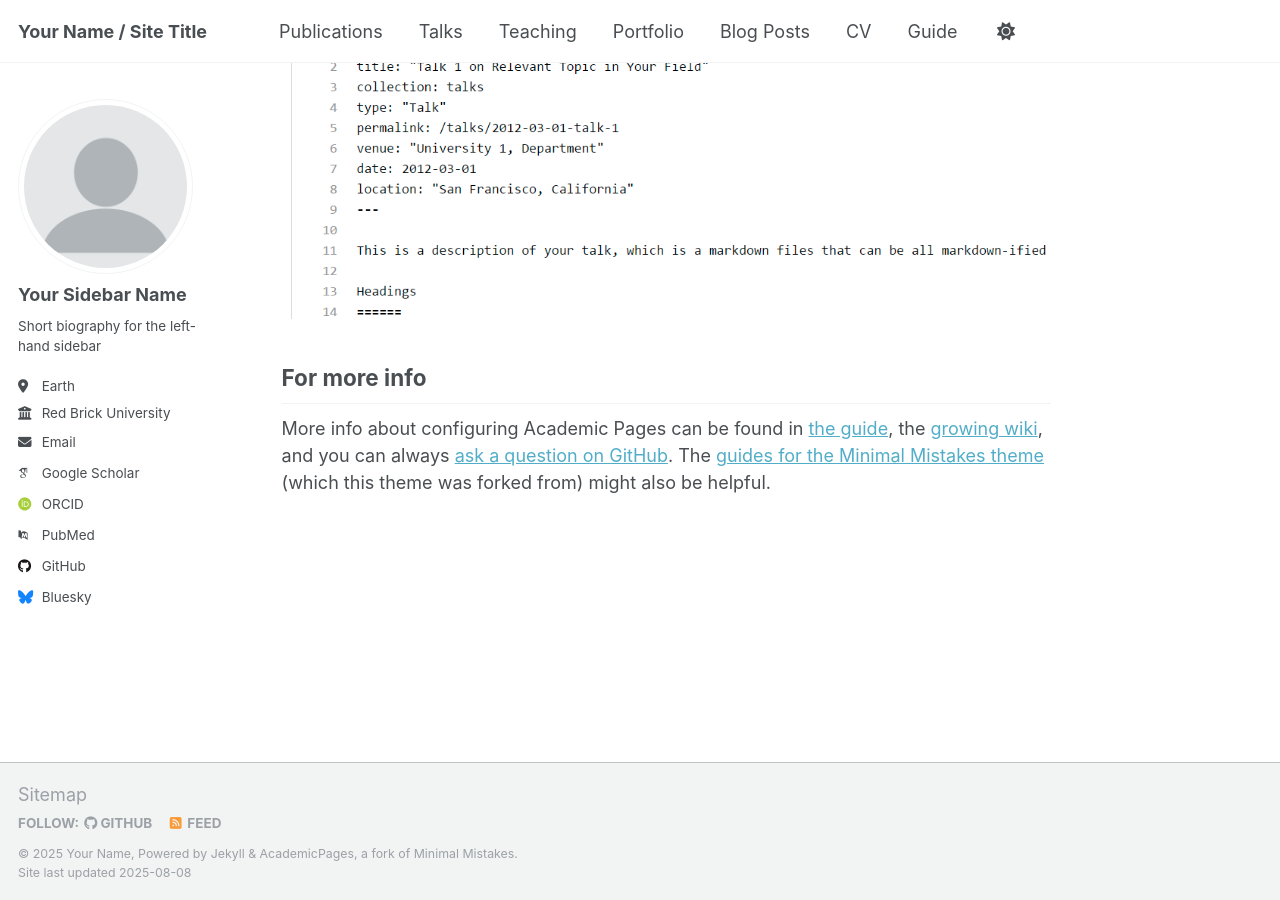
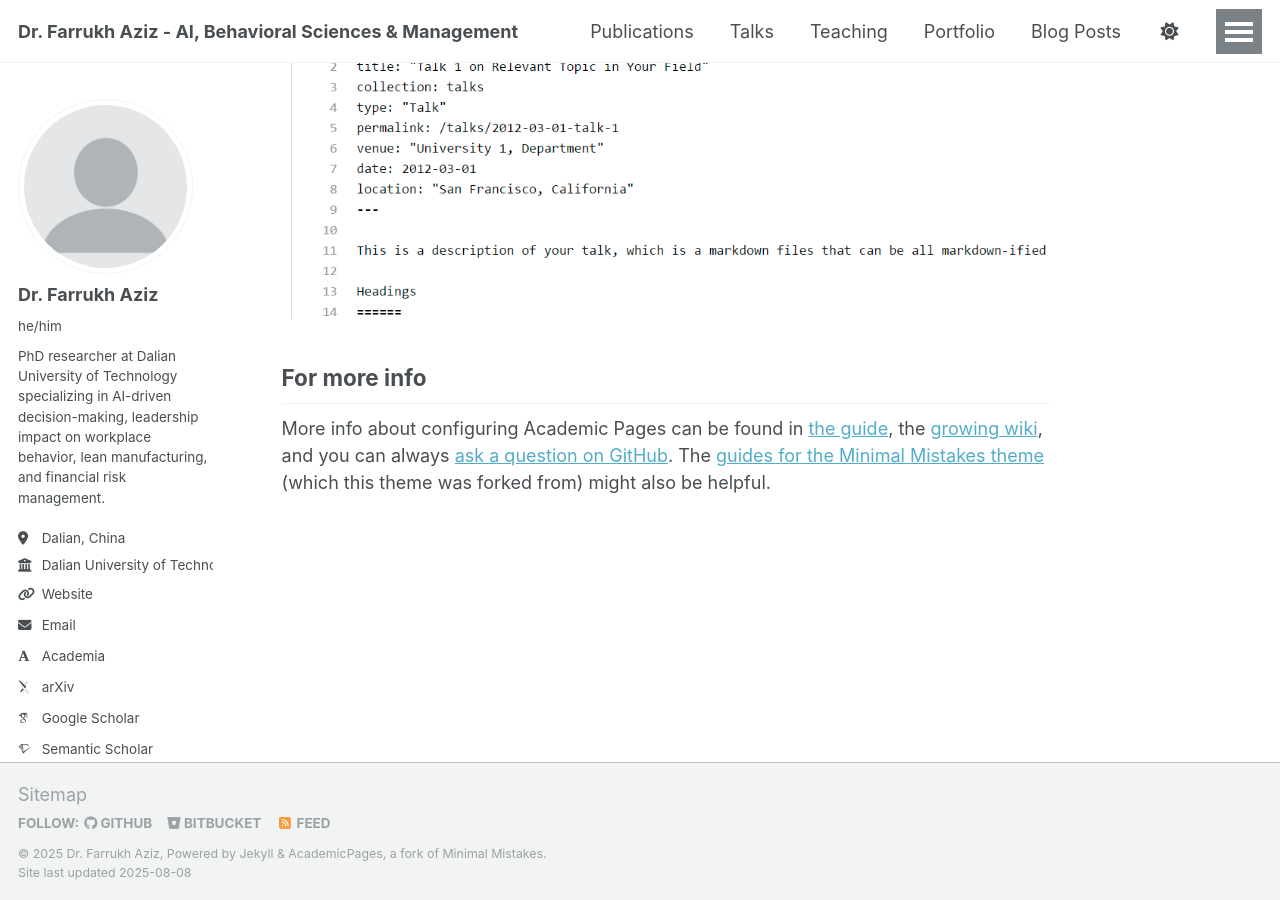
Before and after one commit to engrfarrukhaziz/engrfarrukhaziz.github.io, a Jekyll site: the page built from _pages/about.md, in a window 1280 px wide and 900 px high, scrolled down 2880 px. Built offline with Jekyll 4.4.1, drawn with Linux system fonts in a browser that asks for light colours; some web fonts are replaced; a script that is not in the unit is left out; part of the change alters nothing that is shown.

Commit message:
Update _config.yml

```diff
--- a/_config.yml
+++ b/_config.yml
@@ -1,84 +1,73 @@
-# Welcome to Jekyll!
-#
-# This config file is meant for settings that affect your entire site, values
-# which you are expected to set up once and rarely need to edit after that.
-# For technical reasons, this file is *NOT* reloaded automatically when you use
-# `jekyll serve -l -H localhost`. If you change this file, please restart the
-# server process.
-
 # Basic Site Settings
 locale                   : "en-US"
 site_theme               : "default"
-title                    : "Your Name / Site Title"
+title                    : "Dr. Farrukh Aziz - AI, Behavioral Sciences & Management"
 title_separator          : "-"
-name                     : &name "Your Name"
-description              : &description "personal description"
-url                      : https://academicpages.github.io # the base hostname & protocol for your site e.g. "https://[your GitHub username].github.io" or if you already have some other page hosted on Github then use "https://[your GitHub username].github.io/[Your Repo Name]"
-baseurl                  : "" # the subpath of your site, e.g. "/blog"
-repository               : "academicpages/academicpages.github.io"
+name                     : &name "Dr. Farrukh Aziz"
+description              : &description "PhD Researcher at Dalian University of Technology | AI-driven decision-making, leadership, lean manufacturing & financial risk management"
+url                      : https://engrfarrukhaziz.github.io
+baseurl                  : ""
+repository               : "engrfarrukhaziz/engrfarrukhaziz.github.io"
 
-# Site Author - The following control what appear as part of the author content on the side bar.
-#               If a field is blank the icon and link will not appear, otherwise it will be shown.
-#               Additional customization can be done by editing /_includes/author-profile.html
+# Site Author - sidebar profile info
 author:
-  # Biographic information
   avatar           : "profile.png"
-  name             : "Your Sidebar Name"
-  pronouns         : # example: "she/her"
-  bio              : "Short biography for the left-hand sidebar"
-  location         : "Earth"
-  employer         : "Red Brick University"
-  uri              : # URL
-  email            : "none@example.org"
+  name             : "Dr. Farrukh Aziz"
+  pronouns         : "he/him"
+  bio              : "PhD researcher at Dalian University of Technology specializing in AI-driven decision-making, leadership impact on workplace behavior, lean manufacturing, and financial risk management."
+  location         : "Dalian, China"
+  employer         : "Dalian University of Technology"
+  uri              : "https://engrfarrukhaziz.github.io"
+  email            : "engrfarrukhaziz@mail.dlut.edu.cn"
 
   # Academic websites
-  academia         : # URL
-  arxiv            : # URL - Update with the correct link to your profile
-  googlescholar    : "https://scholar.google.com/citations?user=PS_CX0AAAAAJ"
-  inspire-hep      : # URL
-  impactstory      : # URL
-  orcid            : "http://orcid.org/yourorcidurl"
-  semantic         : # URL
-  pubmed           : "https://www.ncbi.nlm.nih.gov/pubmed/?term=john+snow"
-  researchgate     : # URL
-  scopus           : # URL
+  academia         : ""
+  arxiv            : ""
+  googlescholar    : "https://scholar.google.com/citations?hl=en&user=ulUkkPus9M0C"
+  inspire-hep      : ""
+  impactstory      : ""
+  orcid            : "https://orcid.org/0000-0001-7088-0371"
+  semantic         : ""
+  pubmed           : ""
+  researchgate     : "https://www.researchgate.net/profile/Farrukh-Aziz-6"
+  scopus           : ""
 
   # Repositories and software development
-  bitbucket        : # Username - Update with your username on the site
-  codepen          : # Username
-  dribbble         : # Username
-  github           : "academicpages"
-  kaggle           : # Username
-  stackoverflow    : # User number or user number and name (i.e., use "1" or "1/jeff-atwood")
+  bitbucket        : ""
+  codepen          : ""
+  dribbble         : ""
+  github           : "engrfarrukhaziz"
+  kaggle           : ""
+  stackoverflow    : ""
 
   # Social media
-  artstation       : # Username
-  bluesky          : "bsky.app" # Replace this with you Bluesky username
-  facebook         : # Username
-  flickr           : # Username
-  foursquare       : # Username
-  goodreads        : # Username
-  google_plus      : # Username
-  keybase          : # Username
-  instagram        : # Username
-  lastfm           : # Username
-  linkedin         : # Username
-  mastodon         : # URL
-  medium           : # URL
-  pinterest        : # Username
-  soundcloud       : # Username
-  steam            : # Username
-  telegram         : # URL
-  tumblr           : # Username
-  twitter          : # Username for X / Twitter
-  vine             : # Username
-  weibo            : # Username
-  wikipedia        : # Username
-  xing             : # Username
-  youtube          : # Username
-  zhihu            : # Username
+  artstation       : ""
+  bluesky          : ""
+  facebook         : ""
+  flickr           : ""
+  foursquare       : ""
+  goodreads        : ""
+  google_plus      : ""
+  keybase          : ""
+  instagram        : ""
+  lastfm           : ""
+  linkedin         : ""
+  mastodon         : ""
+  medium           : ""
+  pinterest        : ""
+  soundcloud       : ""
+  steam            : ""
+  telegram         : ""
+  tumblr           : ""
+  twitter          : ""
+  vine             : ""
+  weibo            : ""
+  wikipedia        : ""
+  xing             : ""
+  youtube          : ""
+  zhihu            : ""
 
-# Publication Category - The following the list of publication categories and their headings
+# Publication Category Headings
 publication_category:
   books:
     title: 'Books'
@@ -88,25 +77,25 @@ publication_category:
     title: 'Conference Papers'
 
 # Site Settings
-teaser                   :  # filename of teaser fallback teaser image placed in /images/, .e.g. "500x300.png"
-breadcrumbs              : false # true, false (default)
+teaser                   :
+breadcrumbs              : false
 words_per_minute         : 160
 future                   : true
-read_more                : "disabled" # if enabled, adds "Read more" links to excerpts
-talkmap_link             : false      #change to true to add link to talkmap on talks page
+read_more                : "disabled"
+talkmap_link             : false
 comments:
-  provider               : # false (default), "disqus", "discourse", "facebook", "google-plus", "staticman", "custom"
+  provider               : false
   disqus:
-    shortname            :
+    shortname            : ""
   discourse:
-    server               : # https://meta.discourse.org/t/embedding-discourse-comments-via-javascript/31963 , e.g.: meta.discourse.org
+    server               : ""
   facebook:
-    appid                :
-    num_posts            : # 5 (default)
-    colorscheme          : # "light" (default), "dark"
+    appid                : ""
+    num_posts            :
+    colorscheme          : ""
 staticman:
   allowedFields          : ['name', 'email', 'url', 'message']
-  branch                 : "gh-pages" # "master", "gh-pages"
+  branch                 : "gh-pages"
   commitMessage          : "New comment."
   filename               : comment-{@timestamp}
   format                 : "yml"
@@ -119,42 +108,36 @@ staticman:
     date:
       type               : "date"
       options:
-        format           : "iso8601" # "iso8601" (default), "timestamp-seconds", "timestamp-milliseconds"
+        format           : "iso8601"
 atom_feed:
-  hide                   : false     # change to true to hide the RSS feed in the footer
-  path                   : # blank (default) uses feed.xml
+  hide                   : false
+  path                   :
 
-
-# SEO Related
+# SEO Verification
 google_site_verification :
 bing_site_verification   :
 alexa_site_verification  :
 yandex_site_verification :
 
-
-# Social Sharing
+# Social Sharing Defaults
 twitter:
-  username               : &twitter
+  username               : ""
 facebook:
-  username               :
-  app_id                 :
-  publisher              :
-og_image                 :  # Social media default site image
-og_description           :  # Social media default site image description
-# For specifying social profiles
-# - https://developers.google.com/structured-data/customize/social-profiles
+  username               : ""
+  app_id                 : ""
+  publisher              : ""
+og_image                 :
+og_description           :
 social:
-  type                   : # Person or Organization (defaults to Person)
-  name                   : # If the user or organization name differs from the site's name
-  links: # An array of links to social media profiles
-
+  type                   : Person
+  name                   : "Dr. Farrukh Aziz"
+  links: []
 
 # Analytics
 analytics:
-  provider               :  "false" # false (default), "google", "google-universal", "google-analytics-4", "custom"
+  provider               :  "false"
   google:
-    tracking_id          :
-
+    tracking_id          : ""
 
 # Reading Files
 include:
@@ -194,14 +177,12 @@ keep_files:
 encoding: "utf-8"
 markdown_ext: "markdown,mkdown,mkdn,mkd,md"
 
-
 # Conversion
 markdown: kramdown
 highlighter: rouge
 lsi: false
 excerpt_separator: "\n\n"
 incremental: false
-
 
 # Markdown Processing
 kramdown:
@@ -214,8 +195,7 @@ kramdown:
   smart_quotes: lsquo,rsquo,ldquo,rdquo
   enable_coderay: false
 
-
-# These settings control the types of collections used by the template
+# Collections
 collections:
   teaching:
     output: true
@@ -230,10 +210,8 @@ collections:
     output: true
     permalink: /:collection/:path/
 
-
-# These settings control how pages and collections are included in the site
+# Defaults for pages and collections
 defaults:
-  # _posts
   - scope:
       path: ""
       type: posts
@@ -244,14 +222,12 @@ defaults:
       comments: true
       share: true
       related: true
-  # _pages
   - scope:
       path: ""
       type: pages
     values:
       layout: single
       author_profile: true
-  # _teaching
   - scope:
       path: ""
       type: teaching
@@ -260,7 +236,6 @@ defaults:
       author_profile: true
       share: true
       comments: true
-  # _publications
   - scope:
       path: ""
       type: publications
@@ -269,7 +244,6 @@ defaults:
       author_profile: true
       share: true
       comments: true
-  # _portfolio
   - scope:
       path: ""
       type: portfolio
@@ -278,7 +252,6 @@ defaults:
       author_profile: true
       share: true
       comment: true
-  # _talks
   - scope:
       path: ""
       type: talks
@@ -287,19 +260,14 @@ defaults:
       author_profile: true
       share: true
 
-
 # Sass/SCSS
 sass:
   sass_dir: _sass
-  style: compressed # http://sass-lang.com/documentation/file.SASS_REFERENCE.html#output_style
-
+  style: compressed
 
 # Outputting
 permalink: /:categories/:title/
-# paginate: 5 # amount of posts to show
-# paginate_path: /page:num/
-timezone: Etc/UTC # http://en.wikipedia.org/wiki/List_of_tz_database_time_zones
-
+timezone: Etc/UTC
 
 # Plugins
 plugins:
@@ -319,38 +287,15 @@ whitelist:
   - jekyll-redirect-from
   - jemoji
 
-
-# Archives
-#  Type
-#  - GitHub Pages compatible archive pages built with Liquid ~> type: liquid (default)
-#  - Jekyll Archives plugin archive pages ~> type: jekyll-archives
-#  Path (examples)
-#  - Archive page should exist at path when using Liquid method or you can
-#    expect broken links (especially with breadcrumbs enabled)
-#  - <base_path>/tags/my-awesome-tag/index.html ~> path: /tags/
-#  - <base_path/categories/my-awesome-category/index.html ~> path: /categories/
-#  - <base_path/my-awesome-category/index.html ~> path: /
+# Archives config
 category_archive:
   type: liquid
   path: /categories/
 tag_archive:
   type: liquid
   path: /tags/
-# https://github.com/jekyll/jekyll-archives
-# jekyll-archives:
-#   enabled:
-#     - categories
-#     - tags
-#   layouts:
-#     category: archive-taxonomy
-#     tag: archive-taxonomy
-#   permalinks:
-#     category: /categories/:name/
-#     tag: /tags/:name/
-
 
 # HTML Compression
-# - http://jch.penibelst.de/
 compress_html:
   clippings: all
   ignore:
```
